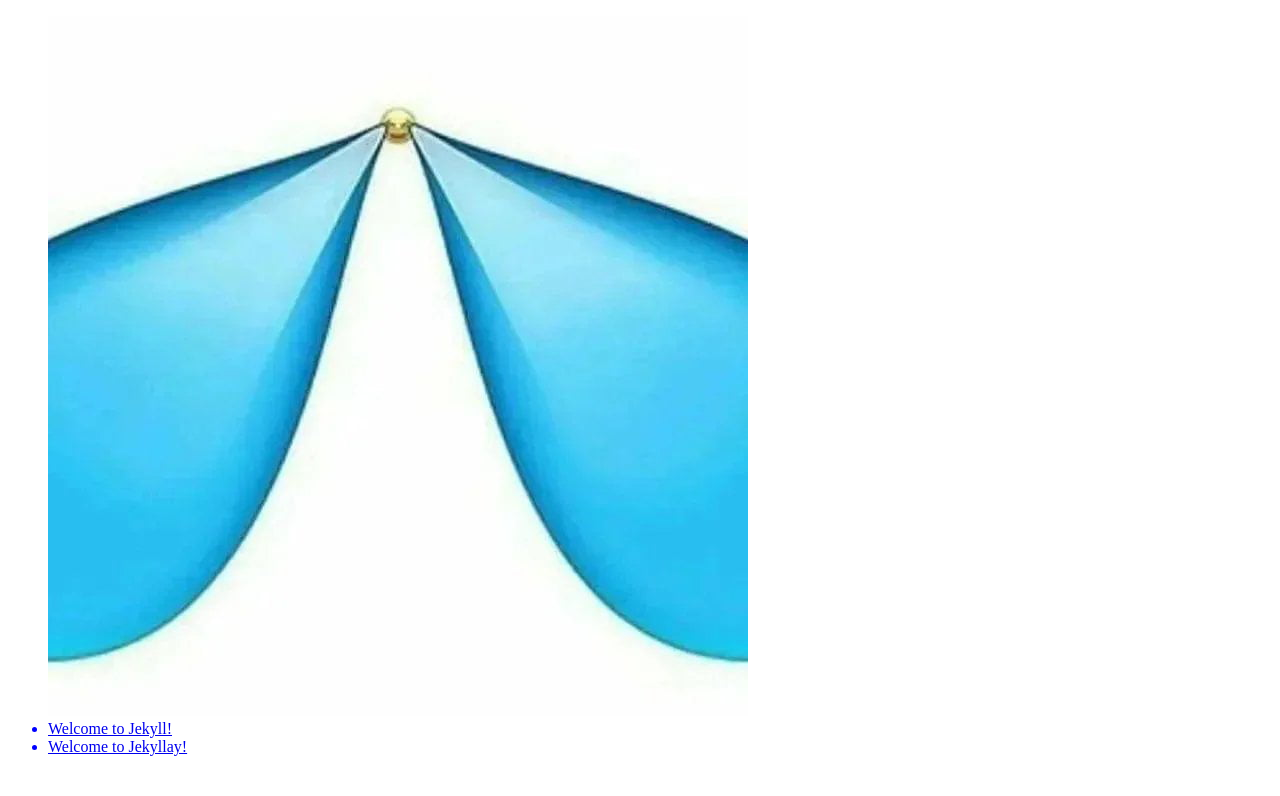
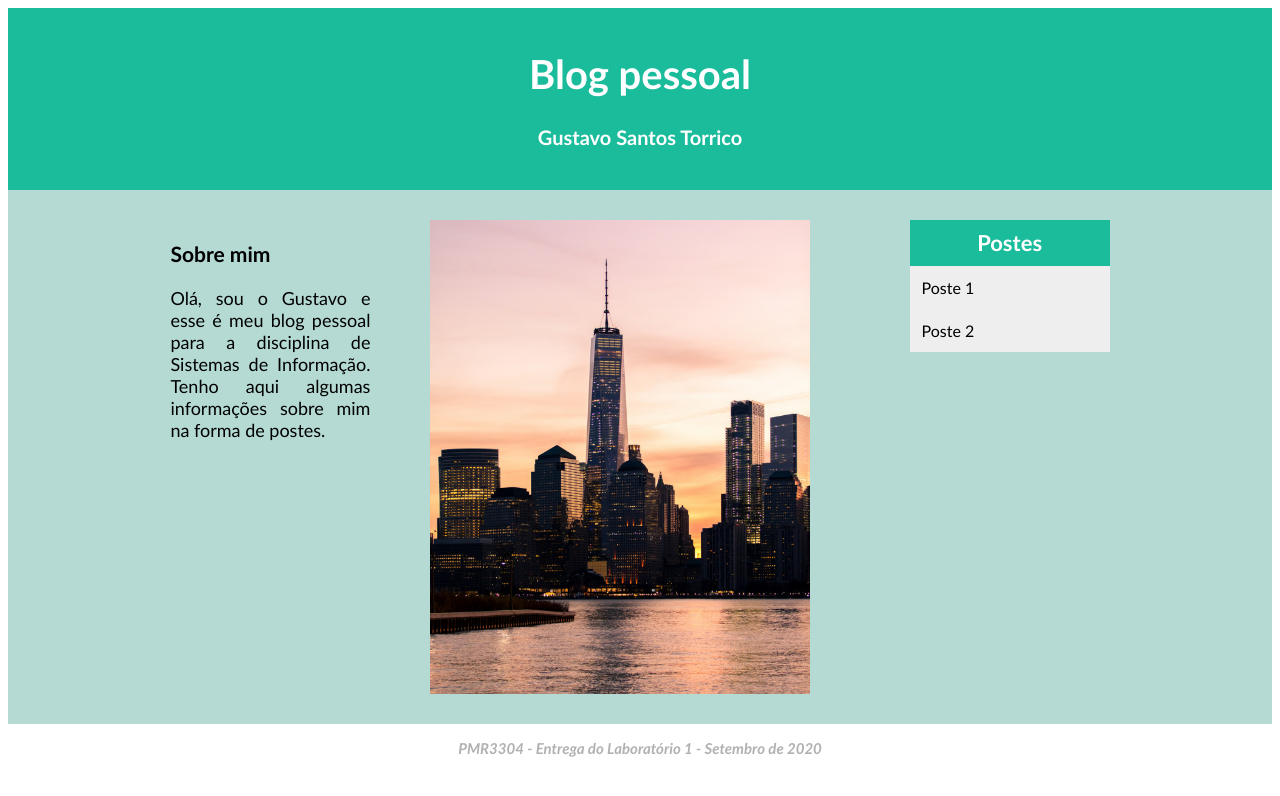
Before and after one commit to Torrico01/myblog, a Jekyll site: the page built from index.markdown, in a window 1280 px wide. Shown: the top 796 px of the page. Built offline with Jekyll 4.4.1, drawn with Linux system fonts in a browser that asks for light colours.

Commit message:
config init

```diff
--- a/_config.yml
+++ b/_config.yml
@@ -24,7 +24,7 @@ description: >- # this means to ignore newlines until "baseurl:"
   Write an awesome description for your new site here. You can edit this
   line in _config.yml. It will appear in your document head meta (for
   Google search results) and in your feed.xml site description.
-baseurl: "myblog" # the subpath of your site, e.g. /blog
+baseurl: "" # the subpath of your site, e.g. /blog
 url: "" # the base hostname & protocol for your site, e.g. http://example.com
 twitter_username: jekyllrb
 github_username:  jekyll
--- a/_layouts/default.html
+++ b/_layouts/default.html
@@ -2,7 +2,7 @@
 <html lang ="en">
 <head>
     <meta charset ="UTF-8">
-    <meta name ="viewport" content ="width=device-width, initial-scale=1.0">
+    <meta name ="viewport" content="width=device-width, initial-scale=1.0">
     <title> {{ page.title }} </title>
     <link rel ="stylesheet" href ="/assets/css/styles.css">
 </head>
--- a/_layouts/home.html
+++ b/_layouts/home.html
@@ -1,9 +1,25 @@
 ---
 layout: default
 ---
-<ul>
-    <header><img src="{{ '/assets/images/sample-logo.jpg' | relative_url }}"> </header>
-    {% for post in site.posts %}
-    <li><a href="{{ post.url | relative_url }} ">{{post.title}}</a></li>
-    {% endfor %}
-</ul>
+<header>
+    <h1>Blog pessoal</h1>
+    <h4>Gustavo Santos Torrico</h4>
+</header>
+<div class="container">
+    <div class="child-1">
+        <h3>Sobre mim</h3>
+        <p>Olá, sou o Gustavo e esse é meu blog pessoal para a disciplina de Sistemas de Informação. Tenho aqui algumas informações sobre mim na forma de postes.</p>
+    </div>
+    <img class="child-2" src="{{ '/assets/images/sample-logo.jpg' | relative_url }}" width="626" height="782">
+    <ul class="vertical-menu">
+        <!--<header><img src="{{ '/assets/images/sample-logo.jpg' | relative_url }}"> </header>-->
+        <!--<li><a href="{{ post.url | relative_url }}">{{post.title}}</a></li>-->
+        <a class="active" id="postes-t">Postes</a>
+        {% for post in site.posts %}
+        <a href="{{ post.url | relative_url }}">{{post.title}}</a>
+        {% endfor %}
+    </ul>
+</div>
+<footer>
+    <p id="rodape"> PMR3304 - Entrega do Laboratório 1 - Setembro de 2020 </p>
+</footer>
--- a/_posts/2020-09-26-post.md
+++ b/_posts/2020-09-26-post.md
@@ -1,6 +1,8 @@
 ---
 layout: post
-title:  "Welcome to Jekyllay!"
+title:  "Poste 1"
+date:   2020-09-26 23:20:00 -0300
+categories: jekyll updata
 ---
 
 # Welcome
--- a/_posts/2020-09-26-welcome-to-jekyll.markdown
+++ b/_posts/2020-09-26-welcome-to-jekyll.markdown
@@ -1,6 +1,6 @@
 ---
 layout: post
-title:  "Welcome to Jekyll!"
+title:  "Poste 2"
 date:   2020-09-26 15:25:14 -0300
 categories: jekyll update
 ---
--- a/_sass/main.scss
+++ b/_sass/main.scss
@@ -1,3 +1,75 @@
 body {
-    color: blue;
+    color: green;
+    font-family: 'Trebuchet MS', 'Lucida Sans Unicode', 'Lucida Grande', 'Lucida Sans', Arial, sans-serif;
 }
+
+header {
+    padding: 15px;
+    text-align: center;
+    background: #1abc9c;
+    color: white;
+    font-size: 20px;
+}
+
+img {
+    width: 30%;
+    height: auto;
+}
+
+.container {
+    display: flex;
+    flex-direction: row;
+    background-color: #b4dad3;
+    justify-content: center;
+
+}
+
+.child-1 {
+    width: 200px;
+    font-size: 18px;
+    color: black;
+    margin: 30px;
+    text-align: justify;
+}
+
+.child-2 {
+    margin : 30px;
+}
+
+.vertical-menu {
+    width: 200px;
+    margin : 30px;
+}
+
+.vertical-menu a {
+    background-color: #eee;
+    color: black;
+    display: block;
+    padding: 12px;
+    text-decoration: none;
+}
+
+.vertical-menu a:hover {
+    background-color: #ccc;
+}
+
+.vertical-menu a.active {
+    background-color: #1abc9c;
+    color: white;
+}
+
+#postes-t {
+    font-size: 22px;
+    font-weight: bold;
+    line-height: 1em;
+    text-align: center;
+}
+
+#rodape{
+    font-size: 15px;
+    font-weight: bold;
+    font-style: italic;
+    color: #b1b1b1;
+    text-align: center;
+    height: 20px;
+}
```
Also changed, not shown: assets/images/sample-logo.jpg.
